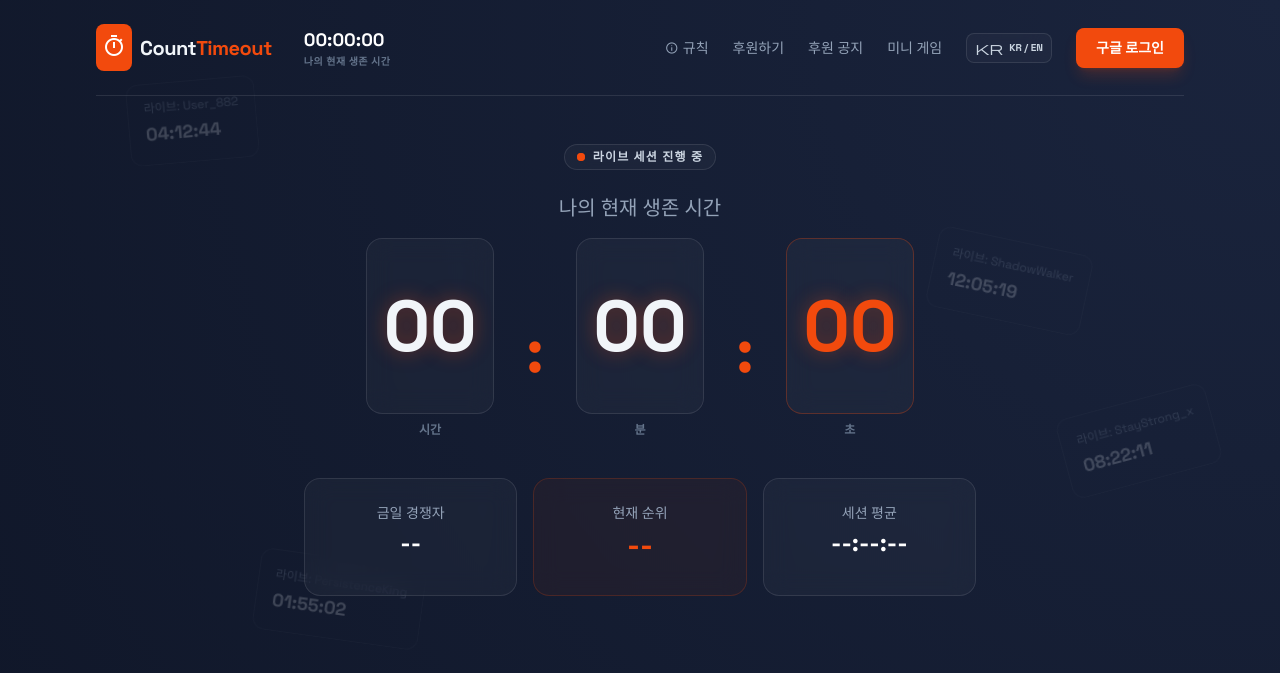
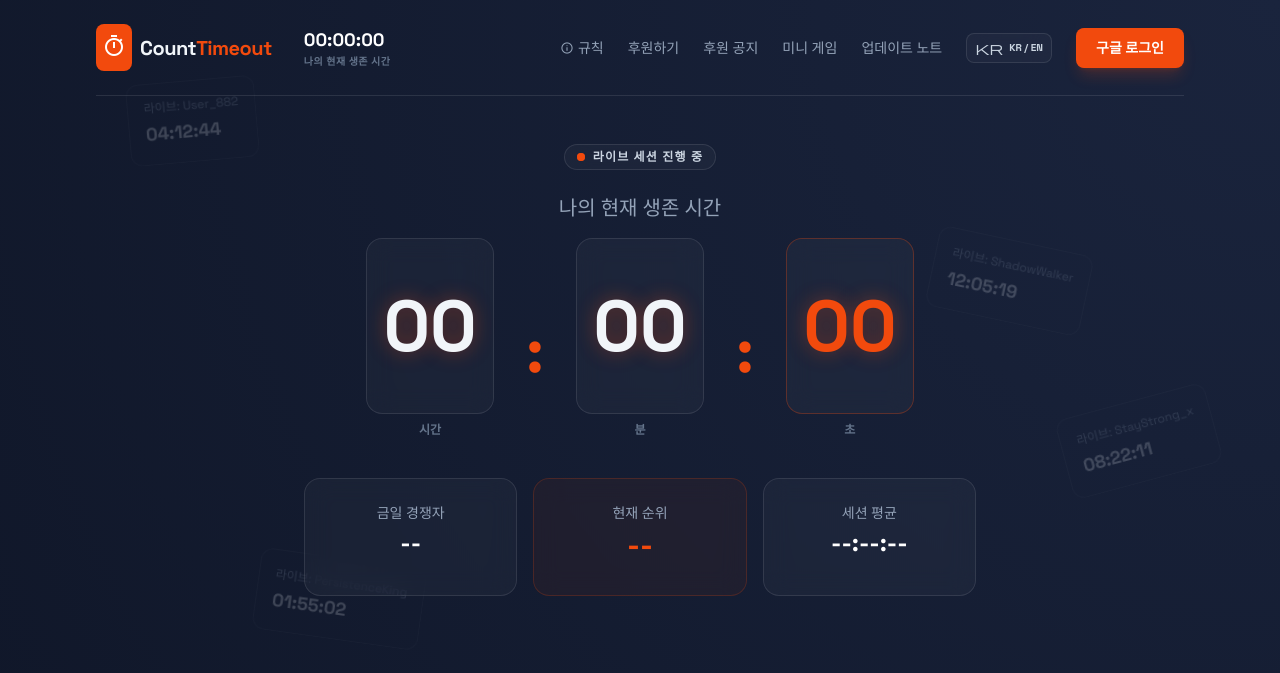
Before and after one commit to Kingdongchan/counttimeOut, a website: page frontend/index.html in a window 1280 px wide. Shown: the top 673 px of the page. Drawn offline with nearby package versions, Linux system fonts and the light colour scheme; no server answers.

Commit message:
add: 업데이트 노트 추가

```diff
--- a/frontend/index.html
+++ b/frontend/index.html
@@ -203,6 +203,9 @@
           <a href="#rewards" data-i18n-key="rewards_link" class="hover:text-primary transition-colors">기부 증서</a>
           <a href="#" id="minigame-trigger" class="hover:text-primary transition-colors">
             미니 게임
+          </a>
+          <a href="https://www.notion.so/CountTimeOut-32ce437126b080709668c8b5c9238423?source=copy_link" id="minigame-trigger" class="hover:text-primary transition-colors">
+            업데이트 노트
           </a>
           <!-- 언어 전환 -->
           <div id="language-switcher" onclick="switchLanguage()" class="flex items-center gap-1.5 px-2 py-1 rounded-lg glass cursor-pointer hover:border-primary/50 transition-colors text-slate-300">
```
